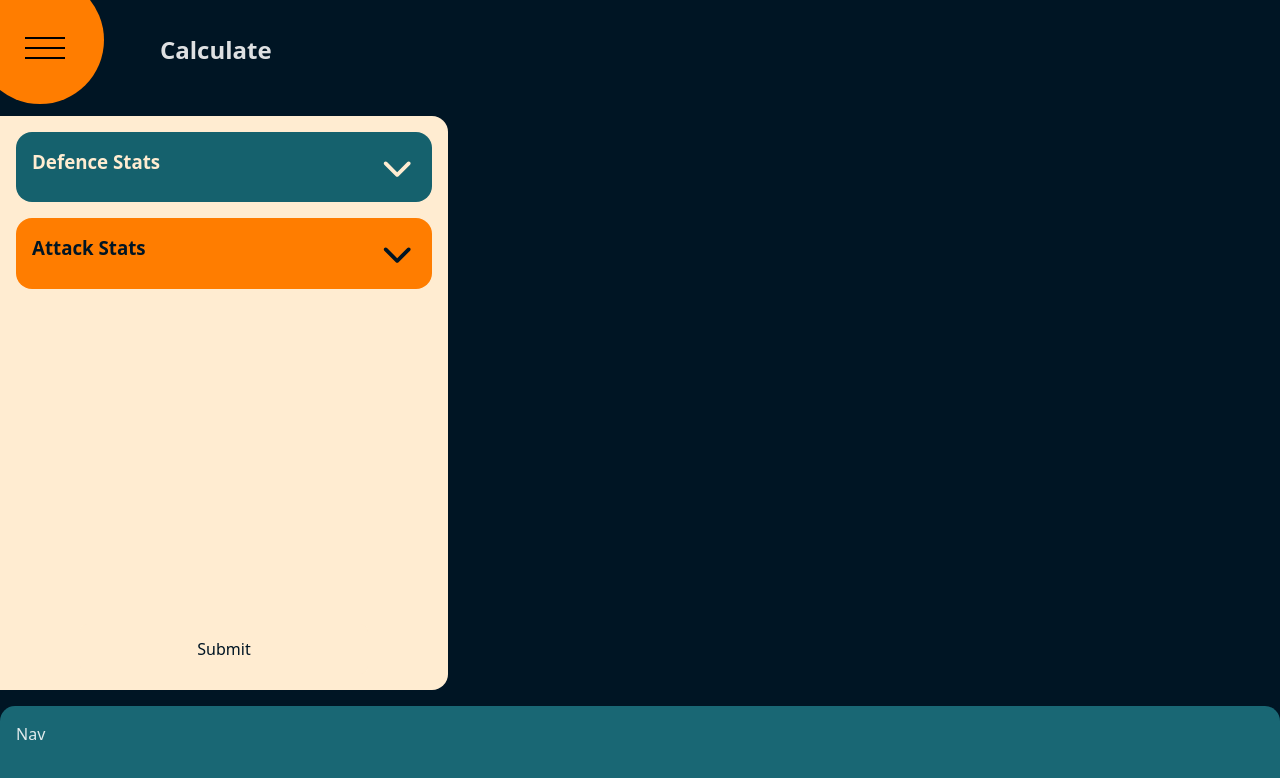
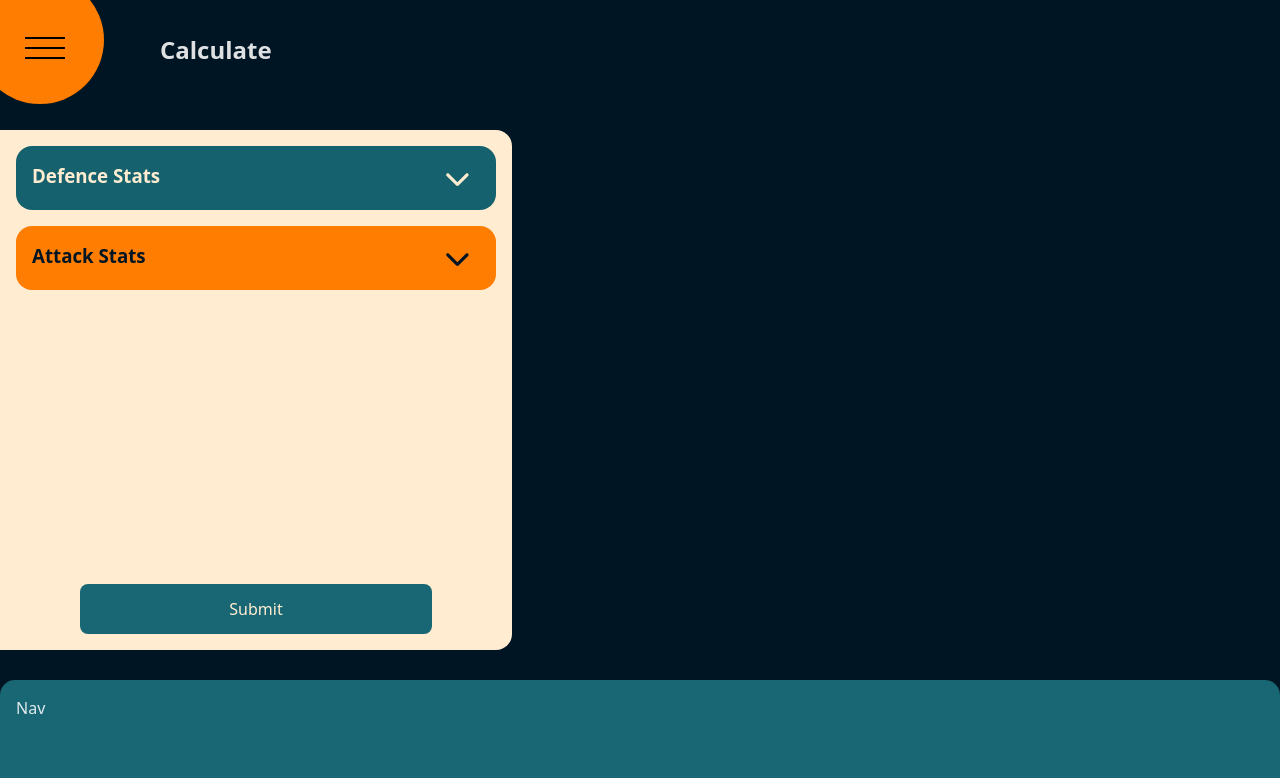
Before and after one commit to CaseyQWood/Mathhammer, a React (Vite) app: page /home in a window 1280 px wide. Shown: the top 778 px of the page. Built offline with nearby package versions, Linux system fonts and the light colour scheme.

Commit message:
desktop styling

```diff
--- a/src/components/dropDown/DropDown.tsx
+++ b/src/components/dropDown/DropDown.tsx
@@ -1,4 +1,4 @@
-import { useEffect, useState, type ReactNode, type CSSProperties } from "react"
+import { useState, type ReactNode, type CSSProperties } from "react"
 import style from "./dropDown.module.css"
 
 type Color = "primary" | "secondary"
@@ -20,10 +20,7 @@ interface DropDownProps {
 export default function DropDown({ title, color = "primary", children }: DropDownProps) {
     const [open, setOpen] = useState(false)
 
-    useEffect(() => { console.log(open) }, [open])
-
     return (
-        <>
         <div className={style.dropDown__wrapper} style={colorsTable[color]} onClick={() => setOpen(!open)}>
             <div className={style.preview}>
                 <h3>{title}</h3>
@@ -31,7 +28,5 @@ export default function DropDown({ title, color = "primary", children }: DropDow
             </div>
             {open ? children : null}
         </div>
-
-        </>
     )
 }
--- a/src/components/dropDown/dropDown.module.css
+++ b/src/components/dropDown/dropDown.module.css
@@ -2,6 +2,7 @@
   background-color: rgb(21, 97, 109);
   border-radius: 1rem;
   padding: 1rem;
+  overflow: scroll;
 }
 
 .preview {
@@ -10,6 +11,16 @@
   justify-content: space-between;
 }
 
+.preview svg {
+  height: 2rem;
+}
+
 .dropDown__wrapper h3 {
   margin: 0;
 }
+
+@media screen and (min-width: 768px) {
+  .dropDown__wrapper {
+    /* height: 4rem; */
+  }
+}
--- a/src/components/resultsBarChart/resultsBarChart.module.css
+++ b/src/components/resultsBarChart/resultsBarChart.module.css
@@ -11,6 +11,7 @@
   transform: translate(-50%, -50%);
   border-radius: 1rem;
   z-index: 20;
+  overflow: scroll;
 }
 
 .results__span {
@@ -30,3 +31,32 @@
   border-radius: 1rem;
   text-align: center;
 }
+
+@media screen and (min-width: 768px) {
+  .resultsModal {
+    position: static;
+    flex-direction: row;
+    top: 0%;
+    left: 0%;
+    transform: translate(0%, 0%);
+    z-index: 1;
+    width: 50%;
+    margin: 0 auto;
+  }
+
+  .resultsModal button {
+    position: absolute;
+    bottom: 8%;
+  }
+
+  .results__span {
+    flex-direction: column;
+    margin: auto;
+    width: 25%;
+    gap: 2rem;
+  }
+
+  .results__span div {
+    width: auto;
+  }
+}
--- a/src/components/routes/HomePage/HomePage.tsx
+++ b/src/components/routes/HomePage/HomePage.tsx
@@ -94,22 +94,14 @@ export default function HomePage() {
         <motion.div className={styles.homePageWrapper} initial={{ backgroundColor: "#001524" }} key="home">
             <Aside />
             <motion.h2>Calculate</motion.h2>
-            <UnitForm defenseStats={defenseStats} attackStats={attackStats} modifiers={modifiers} handleDefenseChange={handleDefenseChange} handleAttackChange={handleAttackChange} handleModifiersChange={handleModifiersChange} handleFormSubmit={() => { handleFormSubmit(simCount, attackStats, defenseStats, modifiers) }} />
-            {openModal && simData ?
-                <ResultsBarChart results={simData} setOpenModal={setOpenModal} />
-                : null
-            }
-            {/* <button
-                onClick={() => {
-                    runSimulation(simCount, attackStats, defenseStats, modifiers).then((results) => {
-                        setSimData(results)
-                        setOpenModal(true)
-                    })
-                }}
-            >
-                Submit
-            </button > */}
+            <div className={styles.workspace} style={{ height: "100%", maxHeight: "65vh" }}>
+                <UnitForm defenseStats={defenseStats} attackStats={attackStats} modifiers={modifiers} handleDefenseChange={handleDefenseChange} handleAttackChange={handleAttackChange} handleModifiersChange={handleModifiersChange} handleFormSubmit={() => { handleFormSubmit(simCount, attackStats, defenseStats, modifiers) }} />
+                {openModal && simData ?
+                    <ResultsBarChart results={simData} setOpenModal={setOpenModal} />
+                    : null
+                }
+            </div>
             <motion.nav>Nav</motion.nav>
-        </motion.div>
+        </motion.div >
     )
 }
--- a/src/components/routes/HomePage/homePage.module.css
+++ b/src/components/routes/HomePage/homePage.module.css
@@ -14,3 +14,10 @@
   margin: 2rem 0;
   padding-left: 10rem;
 }
+
+@media screen and (min-width: 768px) {
+  .workspace {
+    display: flex;
+    flex-direction: row;
+  }
+}
--- a/src/components/unitForm/AttackModifiers.tsx
+++ b/src/components/unitForm/AttackModifiers.tsx
@@ -106,7 +106,7 @@ export default function AttackModifiers({ index, modifiers, handleModifiersChang
                                             }} value={e.value}>{e.value}</option>
                                         })}
                                     </select>
-                                    <div class={style.selectCustom} aria-hidden="true"></div></>
+                                    <div className={style.selectCustom} aria-hidden="true"></div></>
                                 // <Select
                                 //     value={sustainedHits}
                                 //     onChange={(e, newVal) => {
--- a/src/components/unitForm/UnitForm.tsx
+++ b/src/components/unitForm/UnitForm.tsx
@@ -27,7 +27,7 @@ export default function UnitForm({ defenseStats, attackStats, modifiers, handleD
 
     return (
         <div className={style.unitForm__wrapper} >
-            <div className={style.dropDown__wrapper}>
+            <div className={style.unitInputs__wrapper}>
                 <DropDown color="primary" title="Defence Stats">
                     <DefenseInputs defenseStats={defenseStats} handleDefenseChange={handleDefenseChange} />
                 </DropDown>
--- a/src/components/unitForm/unitForm.module.css
+++ b/src/components/unitForm/unitForm.module.css
@@ -4,13 +4,19 @@
   justify-content: space-between;
   height: 100%;
   padding: 1rem;
+  overflow: scroll;
 }
 
 @media screen and (min-width: 768px) {
   .unitForm__wrapper {
-    width: 35%;
+    width: 40%;
     background-color: #ffecd1;
     border-radius: 0 1rem 1rem 0;
+  }
+
+  .unitForm__wrapper button {
+    background-color: #196774;
+    color: #ffecd1;
   }
 }
 
@@ -43,7 +49,7 @@
   text-align: center;
 }
 
-.dropDown__wrapper {
+.unitInputs__wrapper {
   display: flex;
   flex-direction: column;
   gap: 1rem;
@@ -108,9 +114,3 @@
     display: block;
   }
 }
-
-.selectNative {
-}
-
-.jsSelectNative {
-}
```
Lines whose indentation alone changed are shown as unchanged.
